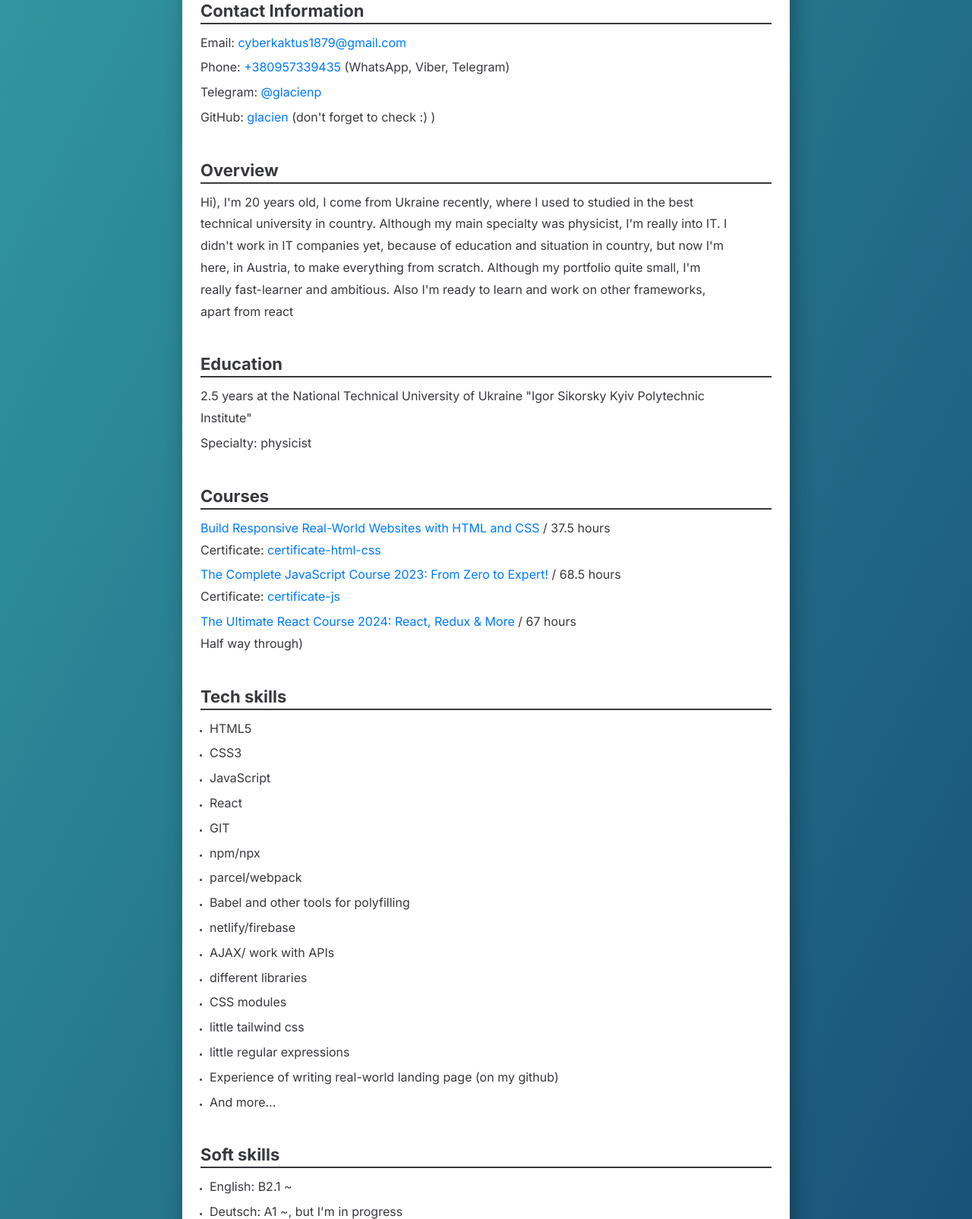
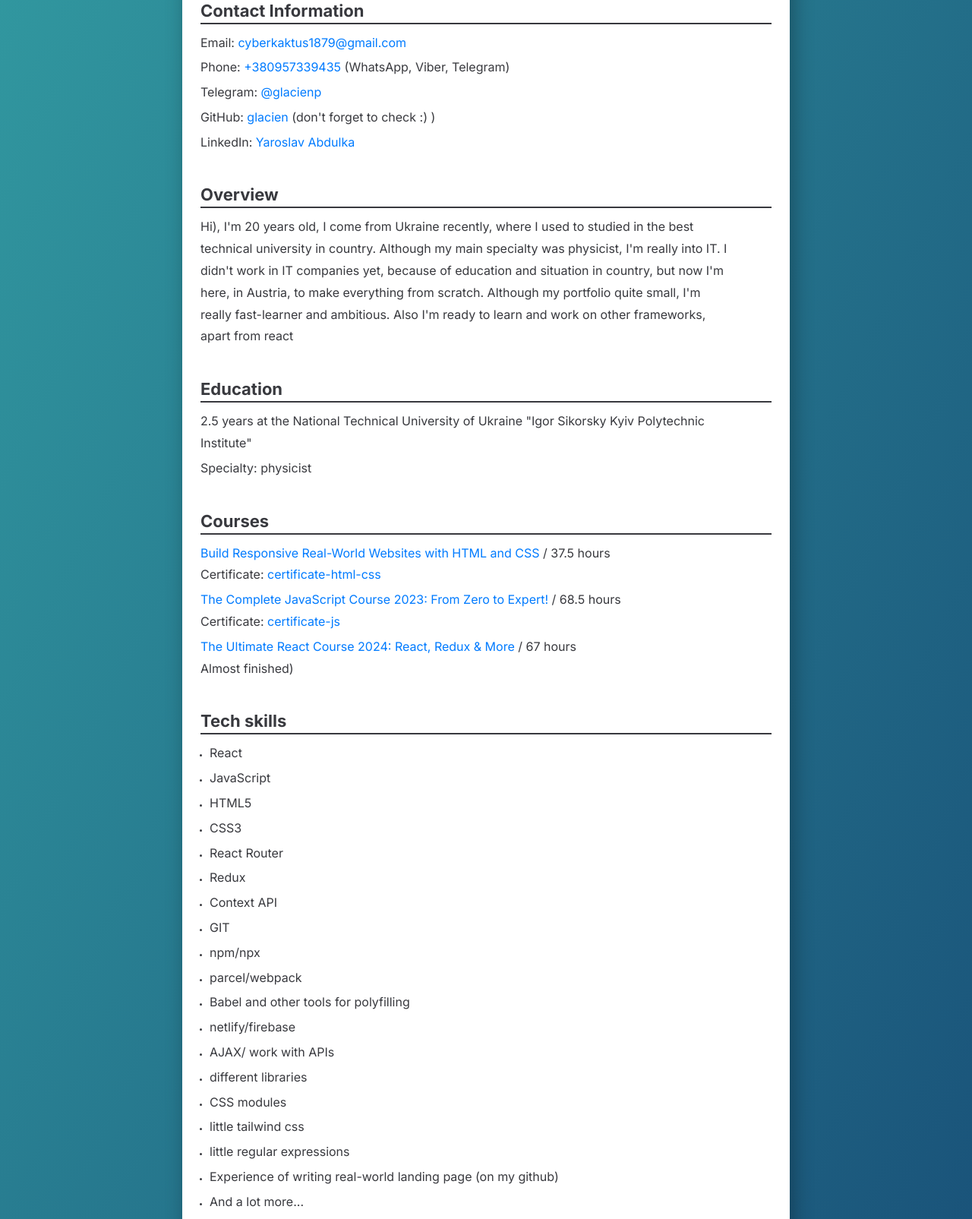
Before and after one commit to glacien/my-resume, a website built with Parcel: page index.html in a window 1280 px wide. Shown: the part 587-2192 px from the top of the page at 76% size. Built offline with nearby package versions, Linux system fonts and the light colour scheme.

Commit message:
editing resume

```diff
--- a/index.html
+++ b/index.html
@@ -44,6 +44,14 @@
           GitHub:
           <a href="https://github.com/glacien" target="_blank">glacien</a>
           (don't forget to check :) )
+        </p>
+        <p>
+          LinkedIn:
+          <a
+            href="https://www.linkedin.com/in/yaroslav-abdulka-937b84308"
+            target="_blank"
+            >Yaroslav Abdulka</a
+          >
         </p>
       </div>
 
@@ -100,17 +108,20 @@
             >The Ultimate React Course 2024: React, Redux & More
           </a>
           / 67 hours<br />
-          Half way through)
+          Almost finished)
         </p>
       </div>
 
       <div class="section">
         <h2>Tech skills</h2>
         <ul>
+          <li><p>React</p></li>
+          <li><p>JavaScript</p></li>
           <li><p>HTML5</p></li>
           <li><p>CSS3</p></li>
-          <li><p>JavaScript</p></li>
-          <li><p>React</p></li>
+          <li><p>React Router</p></li>
+          <li><p>Redux</p></li>
+          <li><p>Context API</p></li>
           <li><p>GIT</p></li>
           <li><p>npm/npx</p></li>
           <li><p>parcel/webpack</p></li>
@@ -124,7 +135,7 @@
           <li>
             <p>Experience of writing real-world landing page (on my github)</p>
           </li>
-          <li><p>And more...</p></li>
+          <li><p>And a lot more...</p></li>
         </ul>
       </div>
 
```
